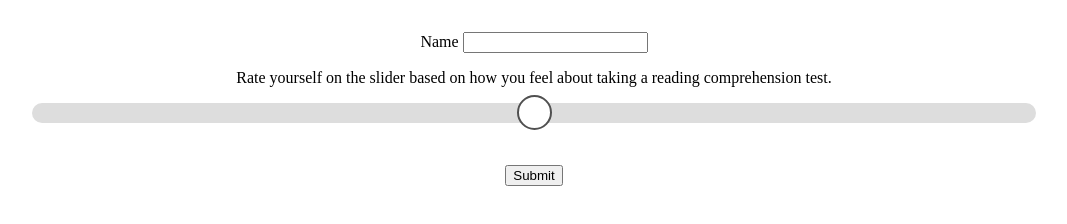
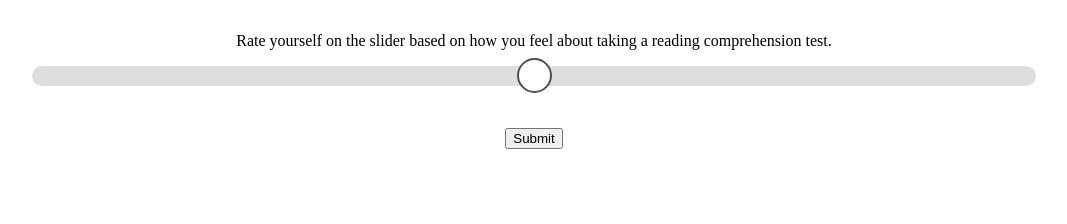
Before and after one commit to setosta06/affective-slider, a plain HTML site: page index.html in a window 1280 px wide. Shown: the whole page, without its empty margins (106-1173 px from the left). Drawn offline with Linux system fonts and the light colour scheme.

Commit message:
Update index.html

```diff
--- a/index.html
+++ b/index.html
@@ -167,10 +167,6 @@ div {
 <body>
 	<form class="AffectiveSlider">
 
-		<p>
-   	 		<label>Name <input type="text" name="name" /></label>
- 		</p>
-
 		<div id='AffectiveSlider'>
 	<!--
 	Rate yourself on the slider based on how you feel about taking a reading comprehension test.
```
